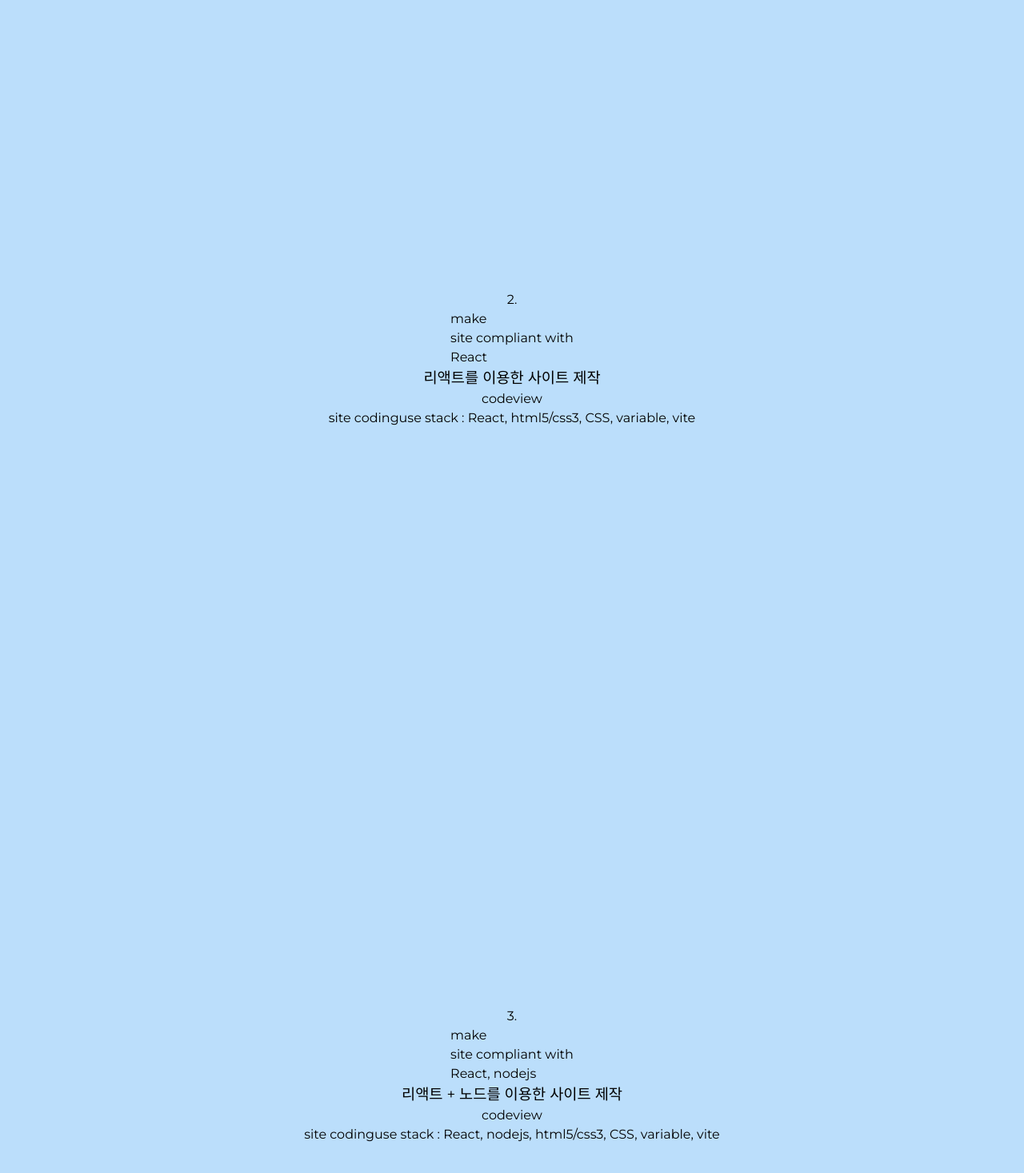
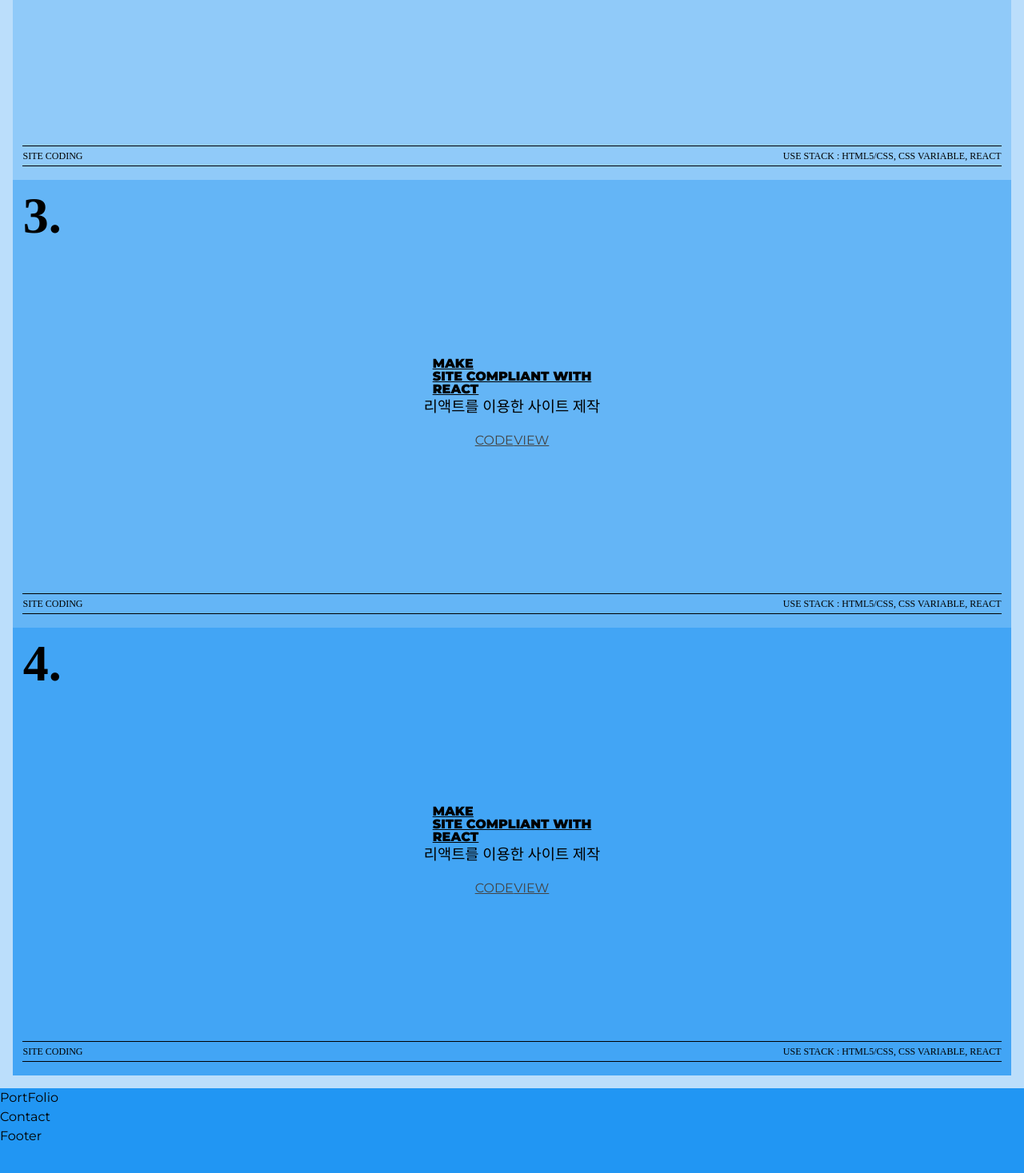
Before and after one commit to song100sh/portfolio2024byReact, a React (Create React App) app: page / in a window 1280 px wide. Shown: the part 3102-4569 px from the top of the page at 80% size. After the commit the page ends 4535 px from the top, so only its background shows below. Built offline with nearby package versions, Linux system fonts and the light colour scheme; a small style sheet from the web is missing; a web font is replaced by a local one.

Commit message:
사이트 추가 완료

```diff
--- a/src/assets/scss/section/_site.scss
+++ b/src/assets/scss/section/_site.scss
@@ -35,7 +35,7 @@
   }
   .site__wrap {
     .site__item {
-      height: 70vw;
+      height: 70vh;
       @include flex-center;
       flex-direction: column;
       position: sticky;
@@ -44,6 +44,112 @@
       &.s1 {
         background-color: var(--subBg100);
         top: 180px;
+
+        @media (max-width: 800px) {
+          top: 140px;
+        }
+      }
+
+      &.s2 {
+        background-color: var(--subBg200);
+        top: 200px;
+
+        @media (max-width: 800px) {
+          top: 160px;
+        }
+      }
+
+      &.s3 {
+        background-color: var(--subBg300);
+        top: 220px;
+
+        @media (max-width: 800px) {
+          top: 180px;
+        }
+      }
+
+      &.s4 {
+        background-color: var(--subBg400);
+        top: 240px;
+
+        @media (max-width: 800px) {
+          top: 200px;
+        }
+      }
+
+      .num {
+        font-size: 5vw;
+        line-height: 1;
+        font-weight: 900;
+        font-family: var(--mainNum-font);
+        position: absolute;
+        left: 1vw;
+        top: 1vw;
+
+        @media (max-width: 800px) {
+          font-size: 80px;
+          left: 20px;
+          top: 20px;
+        }
+      }
+
+      .text {
+        text-align: 3vw;
+        line-height: 1;
+        font-weight: 900;
+        text-transform: uppercase;
+        text-decoration: underline;
+        font-family: var(--mainEng-font);
+
+        @media (max-width: 800px) {
+          font-size: 26px;
+        }
+      }
+
+      .title {
+        font-family: var(--mainKor-font);
+        margin-bottom: 1rem;
+      }
+
+      .btn {
+        a {
+          text-decoration: underline;
+          text-transform: uppercase;
+          color: var(--black200);
+          font-size: 1rem;
+          transition: all 0.3s;
+          margin: 0.2px;
+
+          &:hover {
+            color: var(--black);
+          }
+        }
+      }
+
+      .info {
+        position: absolute;
+        left: 0;
+        bottom: 3%;
+        width: 98%;
+        margin-left: 1%;
+        border-top: 1px solid var(--black);
+        border-bottom: 1px solid var(--black);
+        display: flex;
+        justify-content: space-between;
+
+        @media (max-width: 800px) {
+          flex-direction: column;
+          width: 90%;
+          margin-left: 5%;
+          padding: 5px 0;
+        }
+
+        span {
+          font-family: var(--mainKor-font);
+          font-size: 12px;
+          padding: 3px 0;
+          text-transform: uppercase;
+        }
       }
     }
   }
--- a/src/components/Site.jsx
+++ b/src/components/Site.jsx
@@ -1,77 +1,60 @@
+const siteText = [
+  {
+    text: ["make", "site compliant with", "web standard"],
+    title: "웹 표준을 준수한 사이트 제작",
+    code: "https://www.naver.com",
+    view: "www.google.com",
+    info: ["site coding", "use stack : HTML5/CSS, CSS Variable, VITE"]
+  },
+  {
+    text: ["make", "site compliant with", "react"],
+    title: "리액트를 이용한 사이트 제작",
+    code: "www.naver.com",
+    view: "www.google.com",
+    info: ["site coding", "use stack : HTML5/CSS, CSS Variable, React"]
+  },
+  {
+    text: ["make", "site compliant with", "react"],
+    title: "리액트를 이용한 사이트 제작",
+    code: "www.naver.com",
+    view: "www.google.com",
+    info: ["site coding", "use stack : HTML5/CSS, CSS Variable, React"]
+  },
+  {
+    text: ["make", "site compliant with", "react"],
+    title: "리액트를 이용한 사이트 제작",
+    code: "www.naver.com",
+    view: "www.google.com",
+    info: ["site coding", "use stack : HTML5/CSS, CSS Variable, React"]
+  }
+]
+
+
 function Site() {
   return (
     <section id="site">
       <div className="site__inner">
         <h2 className="site__title">Site coding <em> 작업물 </em></h2>
         <div className="site__wrap">
-          <article className="site__item s1">
-            <span className="num">1.</span>
+          {siteText.map((value, key) => (
+            <article className={`site__item s${key + 1}`}>
+              <span className="num">{key + 1}.</span>
               <div className="text">
-              <div>make</div>
-              <div>site compliant with</div>
-              <div>web standard</div>
+                <div>{value.text[0]}</div>
+                <div>{value.text[1]}</div>
+                <div>{value.text[2]}</div>
               </div>
-            <h3 className="title">웹 표준을 준수한 사이트 제작</h3>
+              <h3 className="title">{value.title}</h3>
               <div className="btn">
-              <a href="www.naver.com">code</a>
-              <a href="www.google.com">view</a>
+                <a href={value.code}>code</a>
+                <a href={value.view}>view</a>
               </div>
               <div className="info">
-              <span>site coding</span>
-              <span>use stack : html5/css3, CSS, variable, vite</span>
+                <span>{value.info[0]}</span>
+                <span>{value.info[1]}</span>
               </div>
             </article>
-          <article className="site__item s2">
-            <span className="num">2.</span>
-            <div className="text">
-              <div>make</div>
-              <div>site compliant with</div>
-              <div>React</div>
-            </div>
-            <h3 className="title">리액트를 이용한 사이트 제작</h3>
-            <div className="btn">
-              <a href="www.naver.com">code</a>
-              <a href="www.google.com">view</a>
-            </div>
-            <div className="info">
-              <span>site coding</span>
-              <span>use stack : React, html5/css3, CSS, variable, vite</span>
-            </div>
-          </article>
-          <article className="site__item s3">
-            <span className="num">3.</span>
-            <div className="text">
-              <div>make</div>
-              <div>site compliant with</div>
-              <div>React, nodejs</div>
-            </div>
-            <h3 className="title">리액트 + 노드를 이용한 사이트 제작</h3>
-            <div className="btn">
-              <a href="www.naver.com">code</a>
-              <a href="www.google.com">view</a>
-            </div>
-            <div className="info">
-              <span>site coding</span>
-              <span>use stack : React, nodejs, html5/css3, CSS, variable, vite</span>
-            </div>
-          </article>
-          <article className="site__item s4">
-            <span className="num">4.</span>
-            <div className="text">
-              <div>make</div>
-              <div>site compliant with</div>
-              <div>vue</div>
-            </div>
-            <h3 className="title">vue를 이용한 사이트 제작</h3>
-            <div className="btn">
-              <a href="www.naver.com">code</a>
-              <a href="www.google.com">view</a>
-            </div>
-            <div className="info">
-              <span>site coding</span>
-              <span>use stack : React, nodejs, html5/css3, CSS, variable, vite</span>
-            </div>
-          </article>
+          ))}
         </div>
       </div>
     </section>
--- a/src/views/HomeView.jsx
+++ b/src/views/HomeView.jsx
@@ -9,7 +9,8 @@ import Contact from "../components/Contact";
 import Footer from "../components/Footer";
 
 function HomeView() {
-  return(<>
+  return(
+  <>
   <Skip/>
   <Header/>
   <Main>
```
Lines whose indentation alone changed are shown as unchanged.
